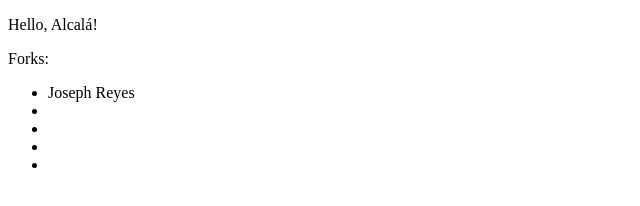
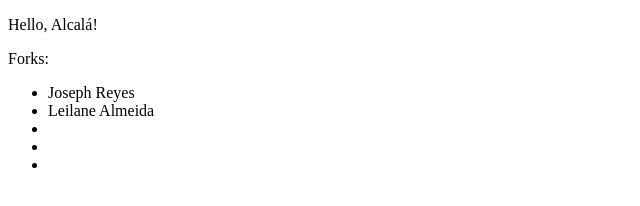
Before and after one commit to masteruah-maprial2/masteruah-enekid.github.io, a plain HTML site: page index.html in a window 1280 px wide. Shown: the whole page, without its empty margins (0-640 px from the left). Drawn offline with Linux system fonts and the light colour scheme.

Commit message:
Update index.html (#2)
Genial! Ahora está correcto! Gracias!

```diff
--- a/index.html
+++ b/index.html
@@ -15,7 +15,7 @@
       <!-- Pon tu nombre dentro de las etiquetas <li></li> -->
       <!-- Ejemplo: <li>Eneko Lakasta</li> -->
       <li>Joseph Reyes</li>
-      <li></li>
+      <li>Leilane Almeida</li>
       <li></li>
       <li></li>
       <li></li>
```
